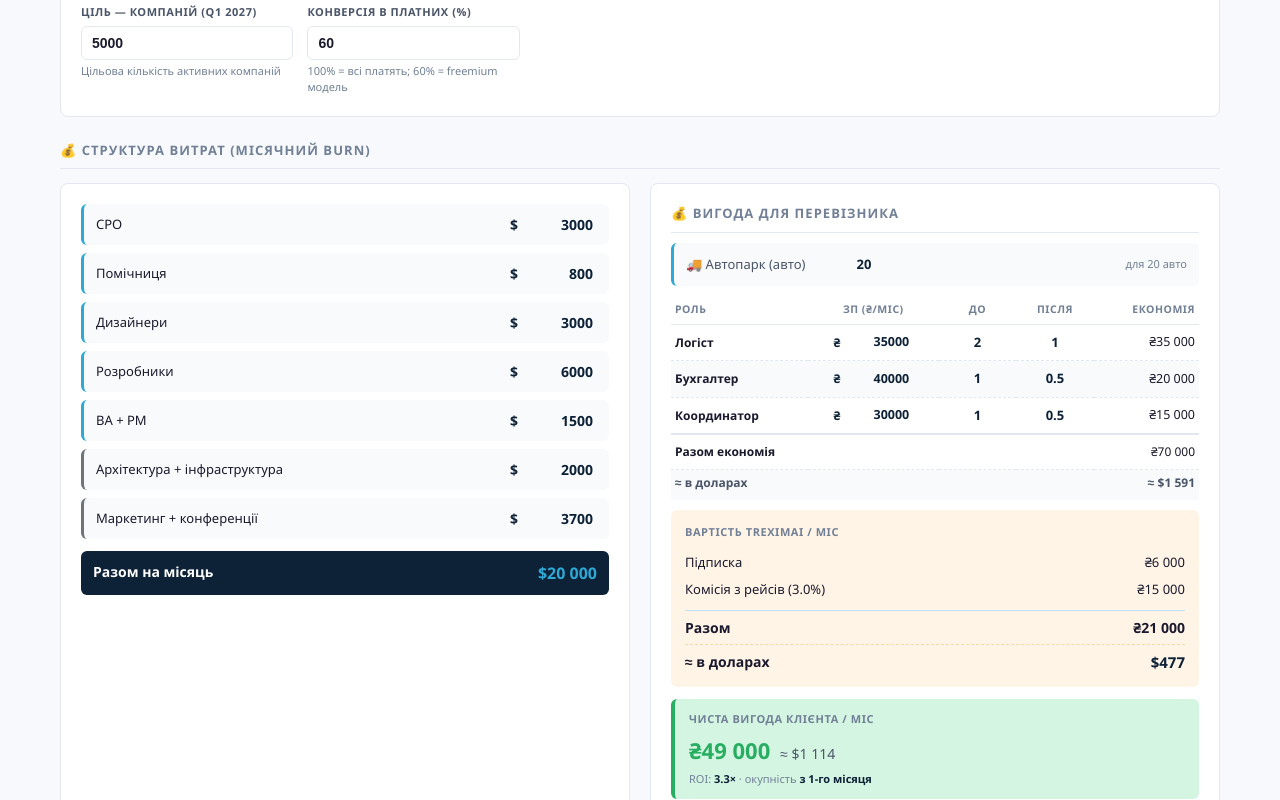
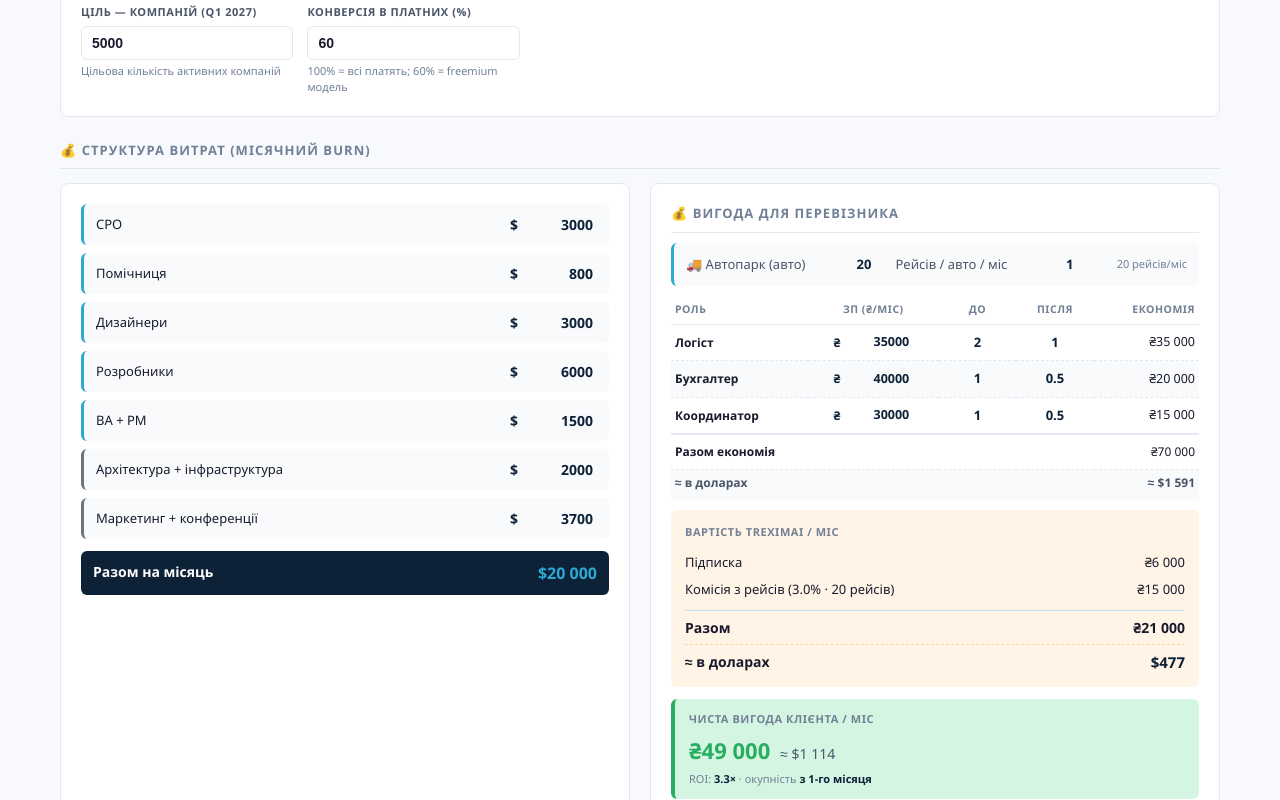
Before and after one commit to Taras732/fin-model, a plain HTML site: page index.html in a window 1280 px wide. Shown: the part 391-1191 px from the top of the page. Drawn offline with nearby package versions, Linux system fonts and the light colour scheme.

Commit message:
feat(benefit): trip count scales with fleet via trips/vehicle input
Before: commission in 'Вартість TreximAI' was fixed from global p.shipmentspm,
didn't react to fleet changes.

Now: benefit block uses local trips = fleet × (рейсів/авто/міс).
Commission = trips × ціна рейсу × %. Default 1 trip/veh keeps old behavior
at fleet=20. Main forecast semantics (shipmentspm = trips/client/month)
untouched.

```diff
--- a/index.html
+++ b/index.html
@@ -362,7 +362,9 @@ tr.breakeven td:first-child::before{content:"⭐ "}
         <div class="bp-fleet">
           <span>🚚 Автопарк (авто)</span>
           <input id="b_fleet" type="number" class="cost-amt" value="20" min="1" step="1">
-          <span class="bp-fleet-hint" id="fleet_hint">для 20 авто</span>
+          <span style="margin-left:12px">Рейсів / авто / міс</span>
+          <input id="b_trips_per_veh" type="number" class="cost-amt" value="1" min="0" step="0.5">
+          <span class="bp-fleet-hint" id="fleet_hint">20 рейсів/міс</span>
         </div>
 
         <table class="bp-table">
@@ -803,12 +805,13 @@ document.querySelectorAll('.param-group input, .param-group select').forEach(el
 });
 
 // ── BENEFIT (carrier savings) ───────────────────────────
-const BENEFIT_IDS = ['b_fleet','b_zp_log','b_cnt_log_b','b_cnt_log_a','b_zp_buh','b_cnt_buh_b','b_cnt_buh_a','b_zp_coor','b_cnt_coor_b','b_cnt_coor_a'];
+const BENEFIT_IDS = ['b_fleet','b_trips_per_veh','b_zp_log','b_cnt_log_b','b_cnt_log_a','b_zp_buh','b_cnt_buh_b','b_cnt_buh_a','b_zp_coor','b_cnt_coor_b','b_cnt_coor_a'];
 
 function getBenefit() {
   const g = id => +document.getElementById(id).value || 0;
   return {
     fleet:    g('b_fleet'),
+    tripsVeh: g('b_trips_per_veh'),
     zpLog:    g('b_zp_log'),    cntLogB:  g('b_cnt_log_b'),  cntLogA:  g('b_cnt_log_a'),
     zpBuh:    g('b_zp_buh'),    cntBuhB:  g('b_cnt_buh_b'),  cntBuhA:  g('b_cnt_buh_a'),
     zpCoor:   g('b_zp_coor'),   cntCoorB: g('b_cnt_coor_b'), cntCoorA: g('b_cnt_coor_a'),
@@ -826,25 +829,31 @@ function updateBenefit(p, rev) {
   const benefitUah = logUah + buhUah + coorUah;
   const benefitUsd = benefitUah / p.rate;
 
-  document.getElementById('fleet_hint').textContent = `для ${b.fleet} авто`;
+  const tripsMonth = b.fleet * b.tripsVeh;
+  const bCommUah   = tripsMonth * p.shipmentVal * p.commission;
+  const bSubUah    = p.subscription;
+  const bTotalUah  = bCommUah + bSubUah;
+  const bTotalUsd  = bTotalUah / p.rate;
+
+  document.getElementById('fleet_hint').textContent = `${Math.round(tripsMonth)} рейсів/міс`;
   document.getElementById('bn_log_uah').textContent  = fmtUah(logUah);
   document.getElementById('bn_buh_uah').textContent  = fmtUah(buhUah);
   document.getElementById('bn_coor_uah').textContent = fmtUah(coorUah);
   document.getElementById('bn_total_uah').textContent = fmtUah(benefitUah);
   document.getElementById('bn_total_usd').textContent = '≈ ' + fmtUsd(benefitUsd);
 
-  document.getElementById('cst_sub_uah').textContent   = fmtUah(rev.subUah);
-  document.getElementById('cst_comm_l').textContent    = `Комісія з рейсів (${(p.commission*100).toFixed(1)}%)`;
-  document.getElementById('cst_comm_uah').textContent  = fmtUah(rev.commUah);
-  document.getElementById('cst_total_uah').textContent = fmtUah(rev.totalUah);
-  document.getElementById('cst_total_usd').textContent = fmtUsd(rev.totalUsd);
+  document.getElementById('cst_sub_uah').textContent   = fmtUah(bSubUah);
+  document.getElementById('cst_comm_l').textContent    = `Комісія з рейсів (${(p.commission*100).toFixed(1)}% · ${Math.round(tripsMonth)} рейсів)`;
+  document.getElementById('cst_comm_uah').textContent  = fmtUah(bCommUah);
+  document.getElementById('cst_total_uah').textContent = fmtUah(bTotalUah);
+  document.getElementById('cst_total_usd').textContent = fmtUsd(bTotalUsd);
 
-  const netUah = benefitUah - rev.totalUah;
+  const netUah = benefitUah - bTotalUah;
   const netUsd = netUah / p.rate;
   document.getElementById('net_uah').textContent = fmtUah(netUah);
   document.getElementById('net_usd').textContent = '≈ ' + fmtUsd(netUsd);
 
-  const roi = rev.totalUah > 0 ? benefitUah / rev.totalUah : 0;
+  const roi = bTotalUah > 0 ? benefitUah / bTotalUah : 0;
   const roiEl = document.getElementById('roi_x');
   const payEl = document.getElementById('roi_payback');
   if (roi >= 1) {
```
